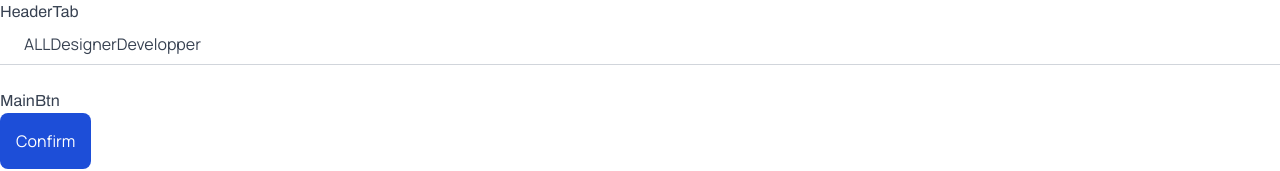
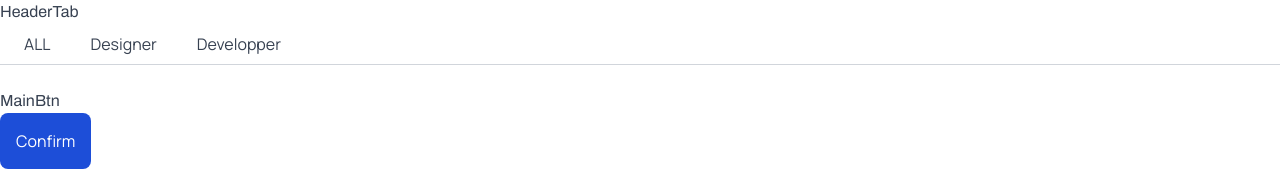
Before and after one commit to ichotika/emocare, a Next.js app: page /basecomponents in a window 1280 px wide. Shown: the top 171 px of the page. Built offline with nearby package versions, Linux system fonts and the light colour scheme; no server answers; sample sign-in values are in the browser's storage.

Commit message:
change tailwind config

```diff
--- a/tailwind.config.js
+++ b/tailwind.config.js
@@ -8,14 +8,15 @@ module.exports = {
     ],
     theme: {
         spacing: {
-            1: "8px",
-            2: "16px",
-            3: "24px",
-            4: "32px",
-            6: "48px",
-            8: "64px",
-            10: "80px",
-            12: "96px",
+            1: "0.5rem",
+            2: "1rem",
+            3: "1.5rem",
+            4: "2rem",
+            5: "2.5rem",
+            6: "3rem",
+            8: "4rem",
+            10: "5rem",
+            12: "6rem",
         },
 
         extend: {
```
